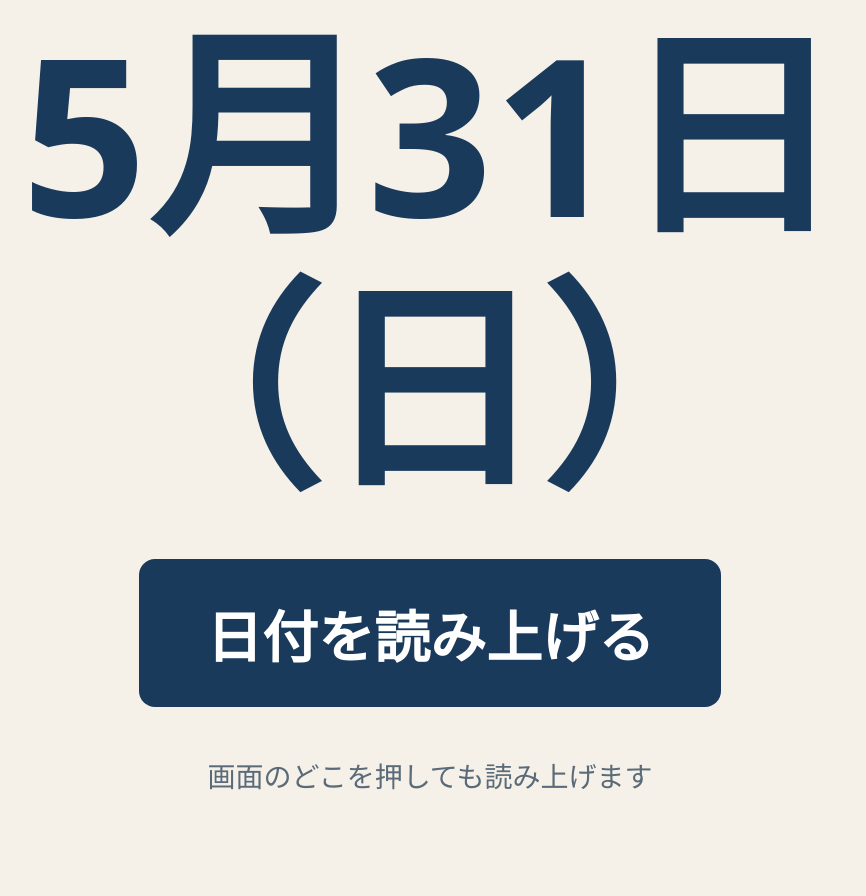
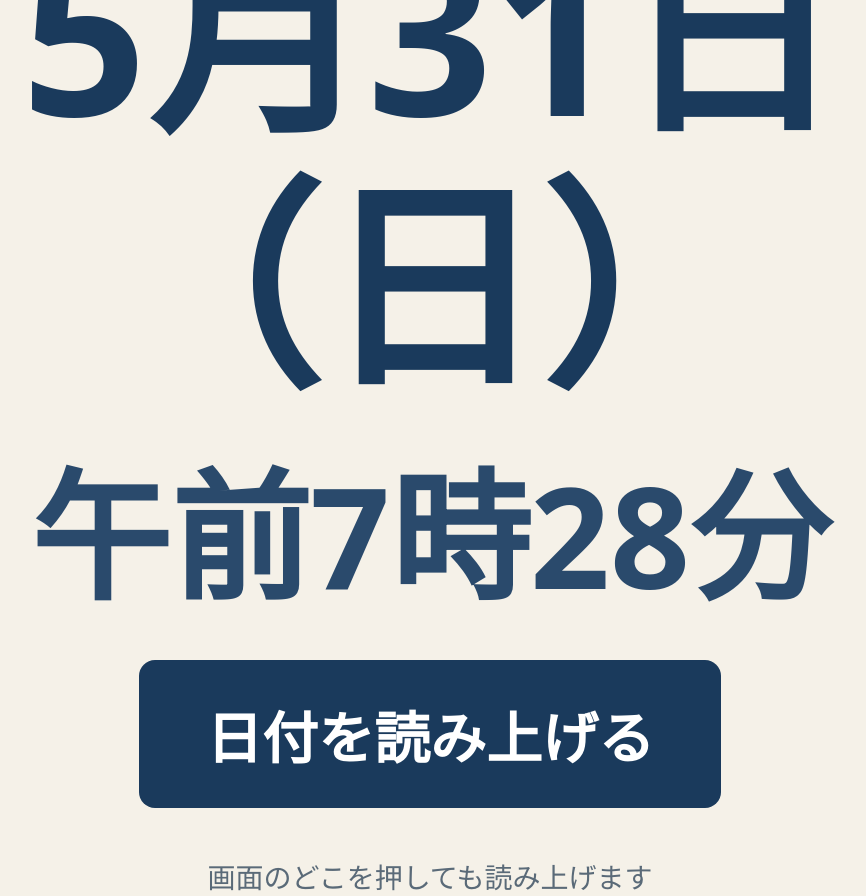
Before and after one commit to else-Fukuzaki/date-voice, a website with bundled scripts: page index.html in a window 1280 px wide. Both pictures are taken after a click on the button "日付を読み上げる". Shown: the whole page, without its empty margins (210-1076 px from the left). Before the commit the page ends 800 px from the top, so only its background shows below. Built offline with nearby package versions, Linux system fonts and the light colour scheme.

Commit message:
feat: add live 12-hour clock display below weekday

```diff
--- a/index.html
+++ b/index.html
@@ -12,6 +12,7 @@
 <body>
   <main id="tap-area" aria-label="画面をタップすると今日の日付を読み上げます">
     <p id="date-display" aria-live="polite">読み込み中…</p>
+    <p id="time-display" aria-hidden="true">　</p>
     <button id="speak-button" type="button">日付を読み上げる</button>
     <p id="hint">画面のどこを押しても読み上げます</p>
   </main>
--- a/js/dateText.js
+++ b/js/dateText.js
@@ -15,3 +15,14 @@ export function formatSpeech(date) {
   const weekday = WEEKDAYS[date.getDay()]
   return `今日は${month}月${day}日、${weekday}曜日です`
 }
+
+// 12時間制で「午前/午後 ◯時◯◯分」を返す。分は2桁ゼロ埋め。
+// 0時=午前0時、12時=午後0時、14時=午後2時。
+export function formatTime(date) {
+  const hour24 = date.getHours()
+  const minute = date.getMinutes()
+  const period = hour24 < 12 ? '午前' : '午後'
+  const hour12 = hour24 % 12
+  const mm = String(minute).padStart(2, '0')
+  return `${period}${hour12}時${mm}分`
+}
--- a/js/main.js
+++ b/js/main.js
@@ -1,22 +1,31 @@
-import { formatDisplay, formatSpeech } from './dateText.js'
+import { formatDisplay, formatSpeech, formatTime } from './dateText.js'
 import { speak } from './speak.js'
 
 const display = document.getElementById('date-display')
+const timeDisplay = document.getElementById('time-display')
 const tapArea = document.getElementById('tap-area')
 const button = document.getElementById('speak-button')
 
-function renderDate() {
-  display.textContent = formatDisplay(new Date())
+// 日付と時刻の両方を最新の現在時刻で更新する。
+// 値が変わったときだけ DOM に書き込む（aria-live の重複読み上げ・無駄な更新を防ぐ）。
+function render() {
+  const now = new Date()
+  const dateText = formatDisplay(now)
+  const timeText = formatTime(now)
+  if (display.textContent !== dateText) display.textContent = dateText
+  if (timeDisplay.textContent !== timeText) timeDisplay.textContent = timeText
 }
 
 function announce() {
-  const now = new Date()
-  display.textContent = formatDisplay(now) // タップ時にも最新化
-  speak(formatSpeech(now))
+  render() // タップ時にも最新化
+  speak(formatSpeech(new Date()))
 }
 
 // 初期表示
-renderDate()
+render()
+
+// 動く時計：毎秒チェックし、分が変わったら表示を更新する（日付跨ぎも自動反映）。
+setInterval(render, 1000)
 
 // 画面どこでもタップで読み上げ
 tapArea.addEventListener('click', announce)
@@ -26,7 +35,7 @@ button.addEventListener('click', announce)
 
 // 画面に戻ってきたら表示を最新化（日付跨ぎ対策）
 document.addEventListener('visibilitychange', () => {
-  if (!document.hidden) renderDate()
+  if (!document.hidden) render()
 })
 
 // PWA: Service Worker 登録（失敗してもアプリは動く）
--- a/service-worker.js
+++ b/service-worker.js
@@ -1,5 +1,5 @@
 // 最小キャッシュ。オフラインでも画面表示できるようにする。
-const CACHE = 'kyou-v1'
+const CACHE = 'kyou-v2'
 const ASSETS = [
   '.',
   'index.html',
--- a/style.css
+++ b/style.css
@@ -28,6 +28,13 @@ body {
   line-height: 1.15;
 }
 
+#time-display {
+  font-size: clamp(36px, 12vw, 140px);
+  font-weight: 700;
+  line-height: 1.1;
+  color: #2a4a6c;
+}
+
 #speak-button {
   font-size: clamp(24px, 7vw, 56px);
   font-weight: 700;
```
Also changed, not shown: test/dateText.test.js (+31 -1 lines).
